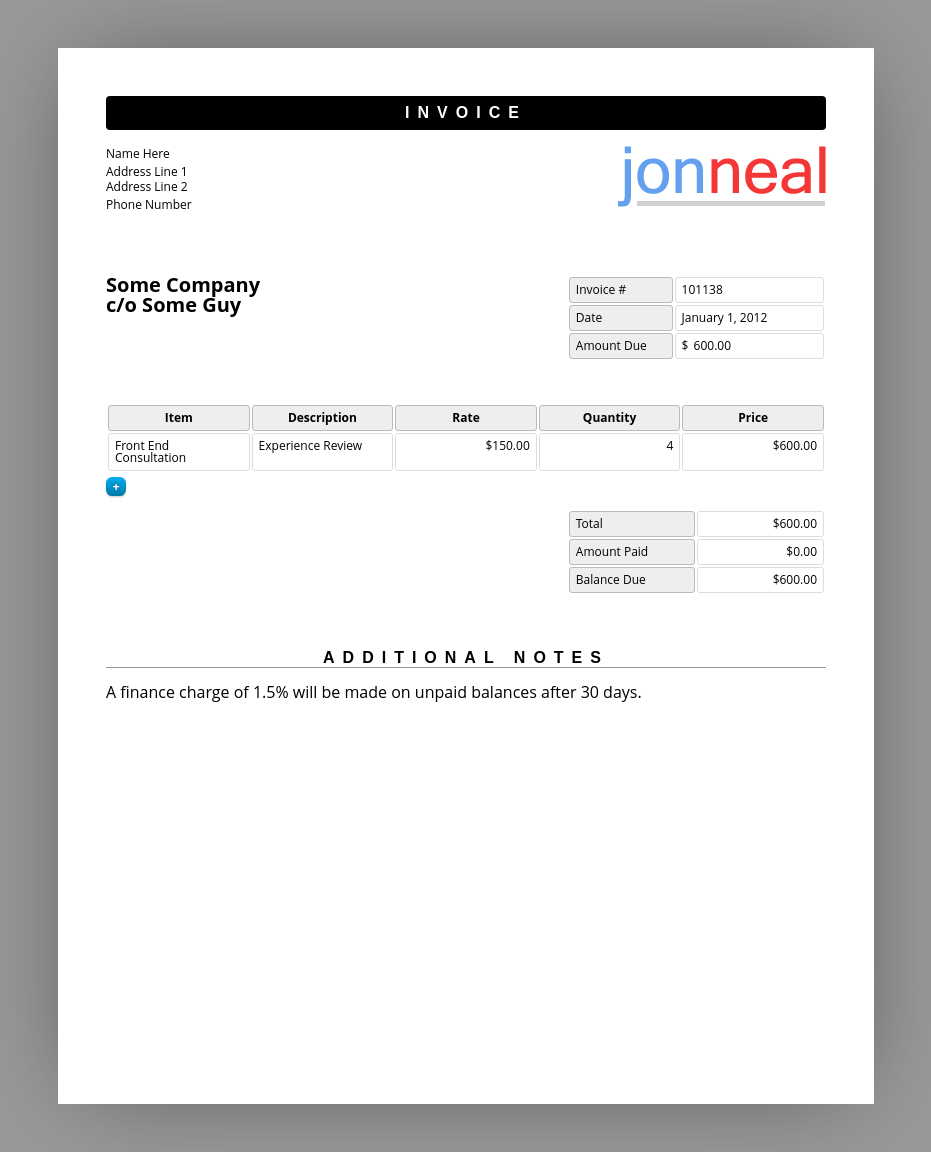
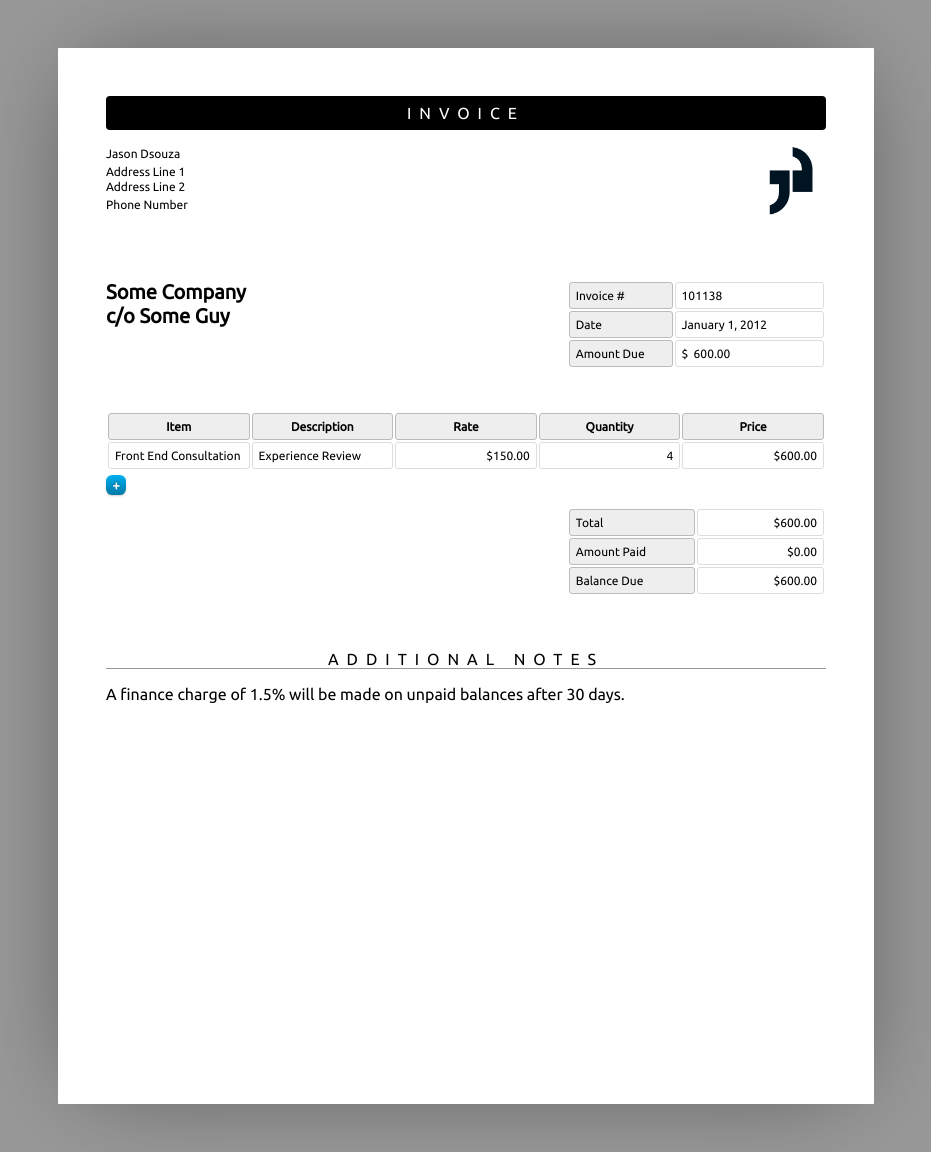
Before and after one commit to jasonrdsouza/jasonrdsouza.github.io, a Jekyll site: the page invoice/index.html, which Jekyll copies as it is, in a window 1280 px wide. Shown: the whole page, without its empty margins (174-1105 px from the left). Built offline with Jekyll 4.4.1, drawn with Linux system fonts in a browser that asks for light colours.

Commit message:
Updated fonts in invoice

```diff
--- a/assets/css/invoice.css
+++ b/assets/css/invoice.css
@@ -5,7 +5,7 @@
 	border: 0;
 	box-sizing: content-box;
 	color: inherit;
-	font-family: inherit;
+	font-family: 'Ubuntu', sans-serif;
 	font-size: inherit;
 	font-style: inherit;
 	font-weight: inherit;
@@ -29,7 +29,7 @@ span[contenteditable] { display: inline-block; }
 
 /* heading */
 
-h1 { font: bold 100% sans-serif; letter-spacing: 0.5em; text-align: center; text-transform: uppercase; }
+h1 { letter-spacing: 0.5em; text-align: center; text-transform: uppercase; }
 
 /* table */
 
@@ -42,7 +42,7 @@ td { border-color: #DDD; }
 
 /* page */
 
-html { font: 16px/1 'Open Sans', sans-serif; overflow: auto; padding: 0.5in; }
+html { overflow: auto; padding: 0.5in; }
 html { background: #999; cursor: default; }
 
 body { box-sizing: border-box; height: 11in; margin: 0 auto; overflow: hidden; padding: 0.5in; width: 8.5in; }
--- a/invoice/index.html
+++ b/invoice/index.html
@@ -4,6 +4,7 @@
 		<meta charset="utf-8">
 		<title>Invoice</title>
 		<link rel="stylesheet" href="/assets/css/invoice.css">
+		<link rel='stylesheet' href='http://fonts.googleapis.com/css?family=Ubuntu' type='text/css'>
 		<link rel="license" href="http://www.opensource.org/licenses/mit-license/">
 		<script src="/assets/js/invoice.js"></script>
 	</head>
@@ -11,11 +12,11 @@
 		<header>
 			<h1>Invoice</h1>
 			<address contenteditable>
-				<p>Name Here</p>
+				<p>Jason Dsouza</p>
 				<p>Address Line 1<br>Address Line 2</p>
 				<p>Phone Number</p>
 			</address>
-			<span><img alt="" src="/assets/img/logo.png"><input type="file" accept="image/*"></span>
+			<span><img alt="" src="/assets/img/logo.jpg" height="70" width="70"><input type="file" accept="image/*"></span>
 		</header>
 		<article>
 			<h1>Recipient</h1>
```
Also changed, not shown: assets/img/logo.jpg (added).
